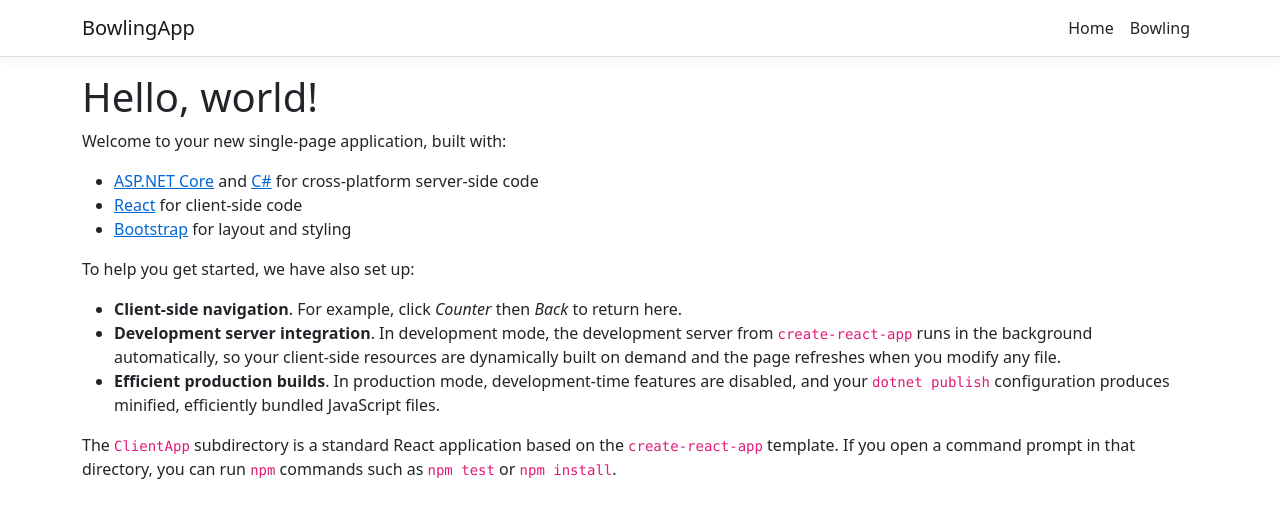
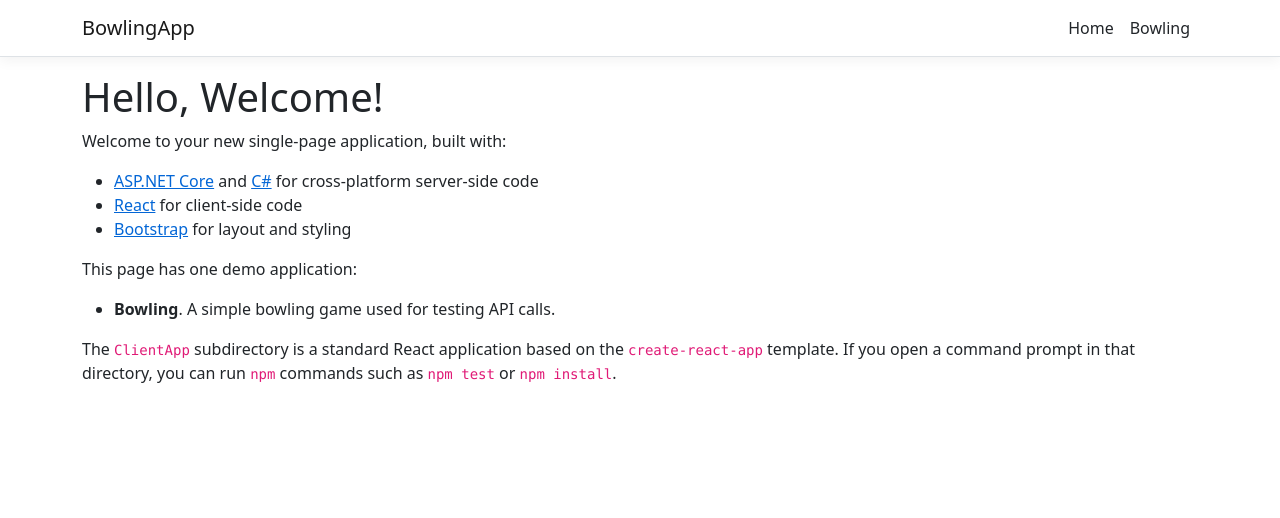
Before and after one commit to Koden02/BowlingApp, a React (Create React App) app in the folder BowlingApp/ClientApp/: page / in a window 1280 px wide. Shown: the top 518 px of the page. Built offline with nearby package versions, Linux system fonts and the light colour scheme.

Commit message:
Finishing touches

```diff
--- a/BowlingApp/ClientApp/src/components/Bowling.js
+++ b/BowlingApp/ClientApp/src/components/Bowling.js
@@ -23,7 +23,11 @@ const BowlingGame = () => {
     ]); // These are different and will have the stylized outputs
 
     const handleOverrideChange = (event) => {
-        setOverrideNumber(event.target.value);
+        const inputValue = event.target.value;
+        // Ensure the input value is between 0 and 10
+        if (inputValue === '' || (parseInt(inputValue) >= 0 && parseInt(inputValue) <= 10)){
+            setOverrideNumber(inputValue);
+        }
     };
 
     const toggleOverride = () => {
@@ -244,6 +248,7 @@ const BowlingGame = () => {
                         value={overrideNumber}
                         onChange={handleOverrideChange}
                         disabled={!isOverrideEnabled}
+                        placeholder="Enter value (0-10)"
                     />
                 </label>
                 <button onClick={toggleOverride}>
--- a/BowlingApp/ClientApp/src/components/Home.js
+++ b/BowlingApp/ClientApp/src/components/Home.js
@@ -6,18 +6,16 @@ export class Home extends Component {
   render() {
     return (
       <div>
-        <h1>Hello, world!</h1>
+        <h1>Hello, Welcome!</h1>
         <p>Welcome to your new single-page application, built with:</p>
         <ul>
           <li><a href='https://get.asp.net/'>ASP.NET Core</a> and <a href='https://msdn.microsoft.com/en-us/library/67ef8sbd.aspx'>C#</a> for cross-platform server-side code</li>
           <li><a href='https://facebook.github.io/react/'>React</a> for client-side code</li>
           <li><a href='http://getbootstrap.com/'>Bootstrap</a> for layout and styling</li>
         </ul>
-        <p>To help you get started, we have also set up:</p>
+        <p>This page has one demo application:</p>
         <ul>
-          <li><strong>Client-side navigation</strong>. For example, click <em>Counter</em> then <em>Back</em> to return here.</li>
-          <li><strong>Development server integration</strong>. In development mode, the development server from <code>create-react-app</code> runs in the background automatically, so your client-side resources are dynamically built on demand and the page refreshes when you modify any file.</li>
-          <li><strong>Efficient production builds</strong>. In production mode, development-time features are disabled, and your <code>dotnet publish</code> configuration produces minified, efficiently bundled JavaScript files.</li>
+          <li><strong>Bowling</strong>. A simple bowling game used for testing API calls.</li>
         </ul>
         <p>The <code>ClientApp</code> subdirectory is a standard React application based on the <code>create-react-app</code> template. If you open a command prompt in that directory, you can run <code>npm</code> commands such as <code>npm test</code> or <code>npm install</code>.</p>
       </div>
```
Also changed, not shown: 1 other file (tests, documents, lock files or other folders).
